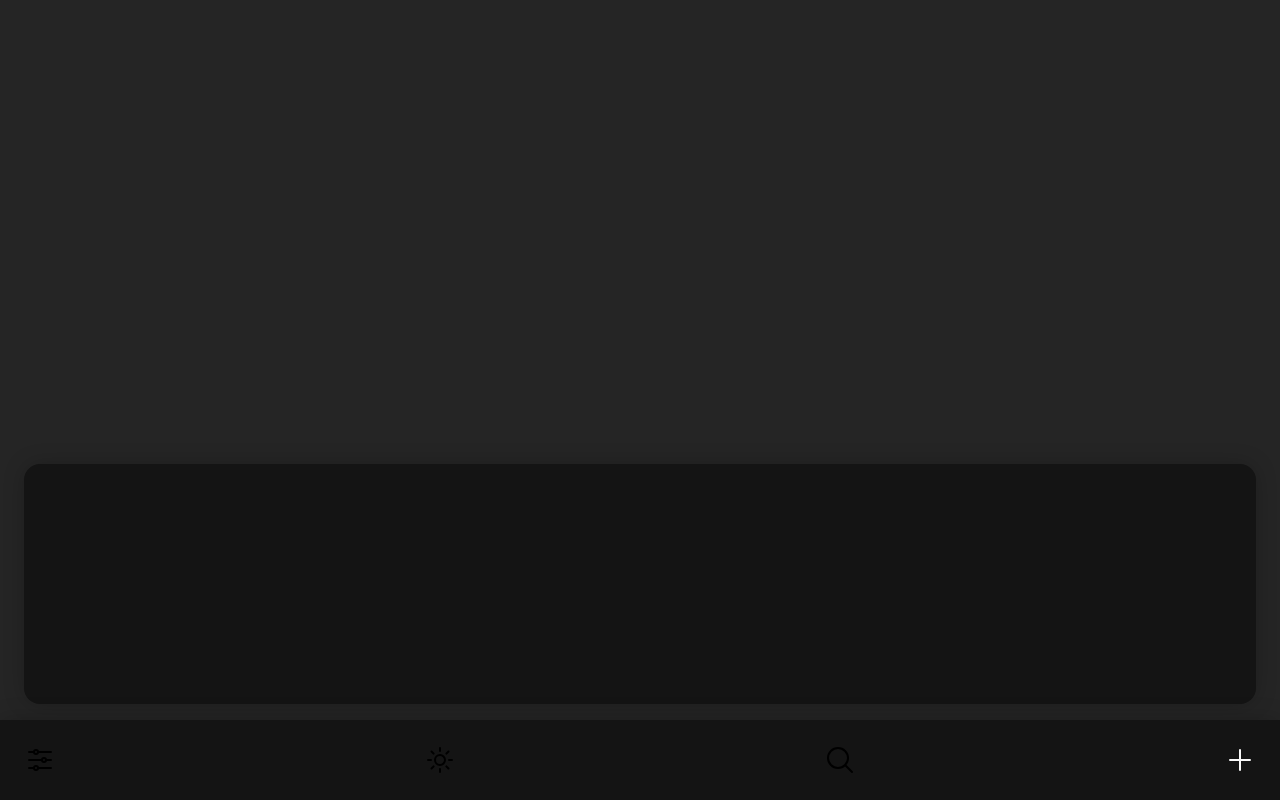
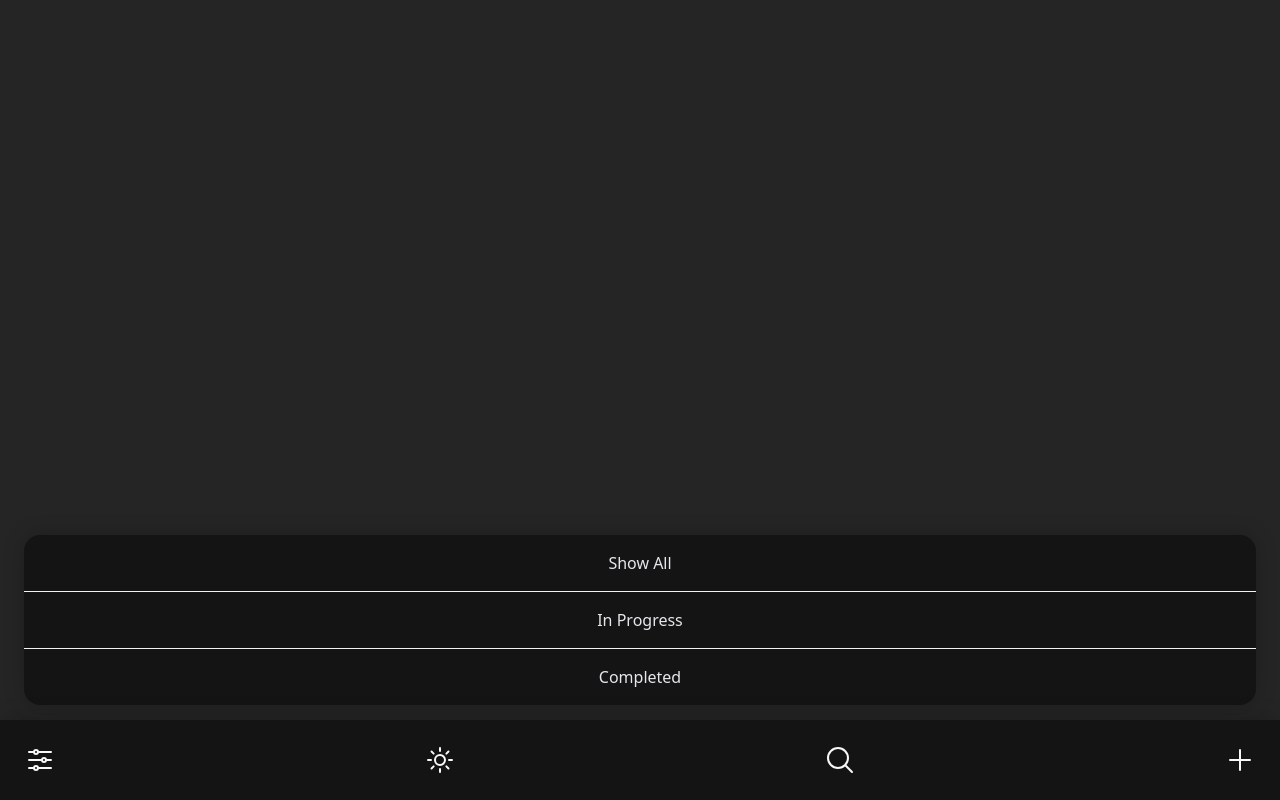
Before and after one commit to omid-nk/todo-list, a website built with Vite: page index.html in a window 1280 px wide. Both pictures are taken after a click on the icon 40 px from the left and 760 px from the top of the page. Built offline with nearby package versions, Linux system fonts and the light colour scheme.

Commit message:
V2.00.02

```diff
--- a/index.html
+++ b/index.html
@@ -9,9 +9,9 @@
   <body class="dark:bg-dark bg-light">
     <!-- svgs -->
     <svg class="hidden">
-      <!-- #adjustments -->
+      <!-- #filter -->
       <symbol
-        id="adjustments"
+        id="filter"
         xmlns="http://www.w3.org/2000/svg"
         fill="none"
         viewBox="0 0 24 24"
@@ -153,8 +153,8 @@
     <nav
       class="dark:bg-darker bg-dark text-light dark:text-light shadow-light dark:shadow-dark fixed right-0 bottom-0 left-0 z-50 flex h-20 w-full items-center justify-between gap-4 px-6"
     >
-      <svg id="adjustBtn" class="h-8 w-8 cursor-pointer">
-        <use id="adjustIcon" href="#adjustments"></use>
+      <svg id="filterBtn" class="h-8 w-8 cursor-pointer">
+        <use id="filterIcon" href="#filter"></use>
       </svg>
       <svg id="themeBtn" class="h-8 w-8 cursor-pointer">
         <use id="themeIcon" href="#sun"></use>
@@ -169,26 +169,54 @@
     <!-- plus section -->
     <section
       id="plusSection"
-      class="text-light dark:bg-darker dark:shadow-dark dark:text-light bg-dark shadow-light fixed right-6 -bottom-96 left-6 z-40 flex h-60 flex-col items-center justify-center rounded-2xl py-4"
-    ></section>
+      class="text-light dark:bg-darker dark:shadow-dark dark:text-light bg-dark shadow-light fixed right-6 -bottom-96 left-6 z-40 flex items-center justify-between rounded-2xl p-2"
+    >
+      <input
+        type="text"
+        class="w-full border-0 p-4 outline-0"
+        placeholder="Enter Your Text"
+      />
+      <button class="bg-dark w-fit cursor-pointer rounded-xl p-4">
+        Submit
+      </button>
+    </section>
     <!-- search section -->
     <section
       id="searchSection"
       class="text-light dark:bg-darker dark:shadow-dark dark:text-light bg-dark shadow-light fixed right-6 -bottom-96 left-6 z-40 flex flex-col items-center justify-center rounded-2xl p-4"
     >
-      <div class="w-full">
+      <div class="flex w-full items-center">
         <input
           placeholder="Search Between Your Todos.."
-          class="placeholder:text-dark dark:placeholder:text-light w-full border-0 p-2 outline-0"
-          type="search"
+          class="w-full border-0 p-2 outline-0"
+          type="text"
         />
+        <button class="cursor-pointer">
+          <svg class="h-8 w-8"><use href="#search"></use></svg>
+        </button>
       </div>
     </section>
-    <!-- adjust section -->
+    <!-- filter section -->
     <section
-      id="adjustSection"
-      class="text-light dark:bg-darker dark:shadow-dark dark:text-light bg-dark shadow-light fixed right-6 -bottom-96 left-6 z-40 flex h-60 flex-col items-center justify-center rounded-2xl py-4"
-    ></section>
+      id="filterSection"
+      class="dark:bg-darker dark:shadow-dark bg-dark shadow-light fixed right-6 -bottom-96 left-6 z-40 flex flex-col items-center justify-center rounded-2xl text-gray-200"
+    >
+      <button
+        class="hover:bg-darker dark:hover:bg-dark w-full cursor-pointer rounded-t-2xl p-4"
+      >
+        Show All
+      </button>
+      <button
+        class="hover:bg-darker border-grey dark:hover:bg-dark w-full cursor-pointer border-y p-4"
+      >
+        In Progress
+      </button>
+      <button
+        class="hover:bg-darker dark:hover:bg-dark w-full cursor-pointer rounded-b-2xl p-4"
+      >
+        Completed
+      </button>
+    </section>
     <!-- js file -->
     <script type="module" src="/src/main.js"></script>
   </body>
--- a/src/main.js
+++ b/src/main.js
@@ -10,10 +10,10 @@ const plusIcon = document.querySelector("#plusIcon");
 const plusSection = document.querySelector("#plusSection");
 const searchBtn = document.querySelector("#searchBtn");
 const searchSection = document.querySelector("#searchSection");
-const adjustBtn = document.querySelector("#adjustBtn");
-const adjustSection = document.querySelector("#adjustSection");
+const filterBtn = document.querySelector("#filterBtn");
+const filterSection = document.querySelector("#filterSection");
 
-const allSections = [plusSection, searchSection, adjustSection];
+const allSections = [plusSection, searchSection, filterSection];
 
 // change theme
 themeBtn.addEventListener("click", () => {
@@ -73,10 +73,10 @@ searchBtn.addEventListener("click", () => {
   }
 });
 
-adjustBtn.addEventListener("click", () => {
-  const isOpen = adjustSection.classList.contains("show-section");
+filterBtn.addEventListener("click", () => {
+  const isOpen = filterSection.classList.contains("show-section");
   closeAllSections();
   if (!isOpen) {
-    adjustSection.classList.add("show-section");
+    filterSection.classList.add("show-section");
   }
 });
--- a/src/style.css
+++ b/src/style.css
@@ -11,9 +11,9 @@
 }
 
 * {
-  transition: all 0.4s ease-in-out;
+  transition: all 0.3s ease-in-out;
 }
 
 .show-section {
-  bottom: 12% !important;
+  bottom: 95px !important;
 }
```
